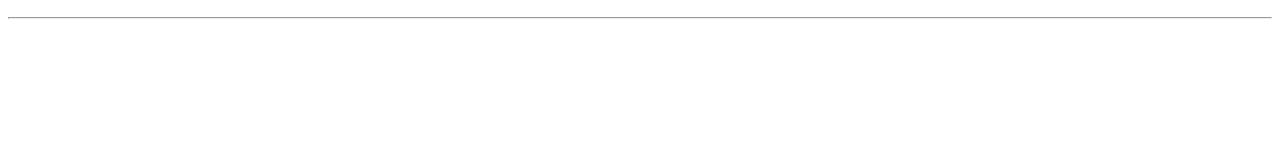
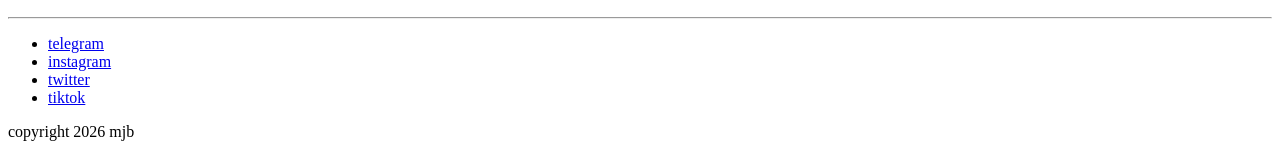
Before and after one commit to yusufjorayev607-ai/demo, a plain HTML site: page index.html in a window 1280 px wide. Shown: the part 2904-3058 px from the top of the page. Before the commit the page ends 2931 px from the top, so only its background shows below. Drawn offline with Linux system fonts and the light colour scheme.

Commit message:
Add site-footer

```diff
--- a/index.html
+++ b/index.html
@@ -69,7 +69,16 @@
 		</section>
 	</main>
 
+	<footer>
+		<ul>
+			<li><a href="#" target="_blank">telegram</a></li>
+			<li><a href="#" target="_blank">instagram</a></li>
+			<li><a href="#" target="_blank">twitter</a></li>
+			<li><a href="#" target="_blank">tiktok</a></li>
+		</ul>
 
+		<P>copyright 2026 mjb</P>
+	</footer>
 
 </body>
 
```
